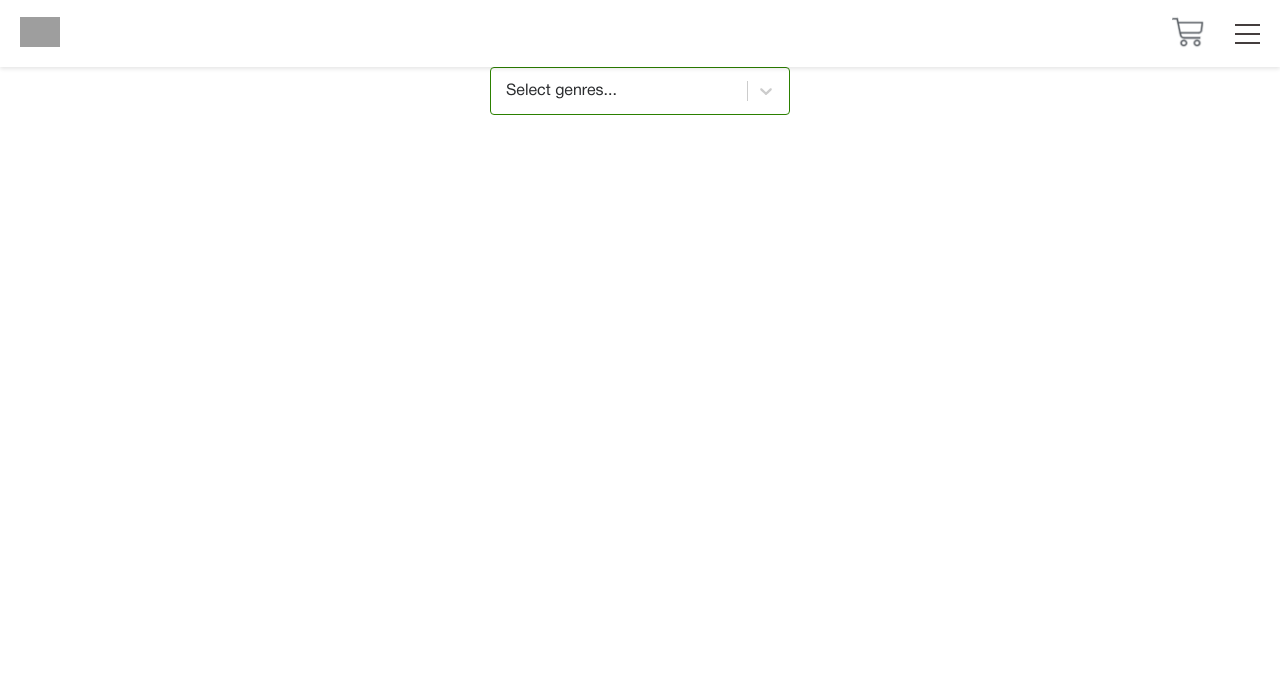
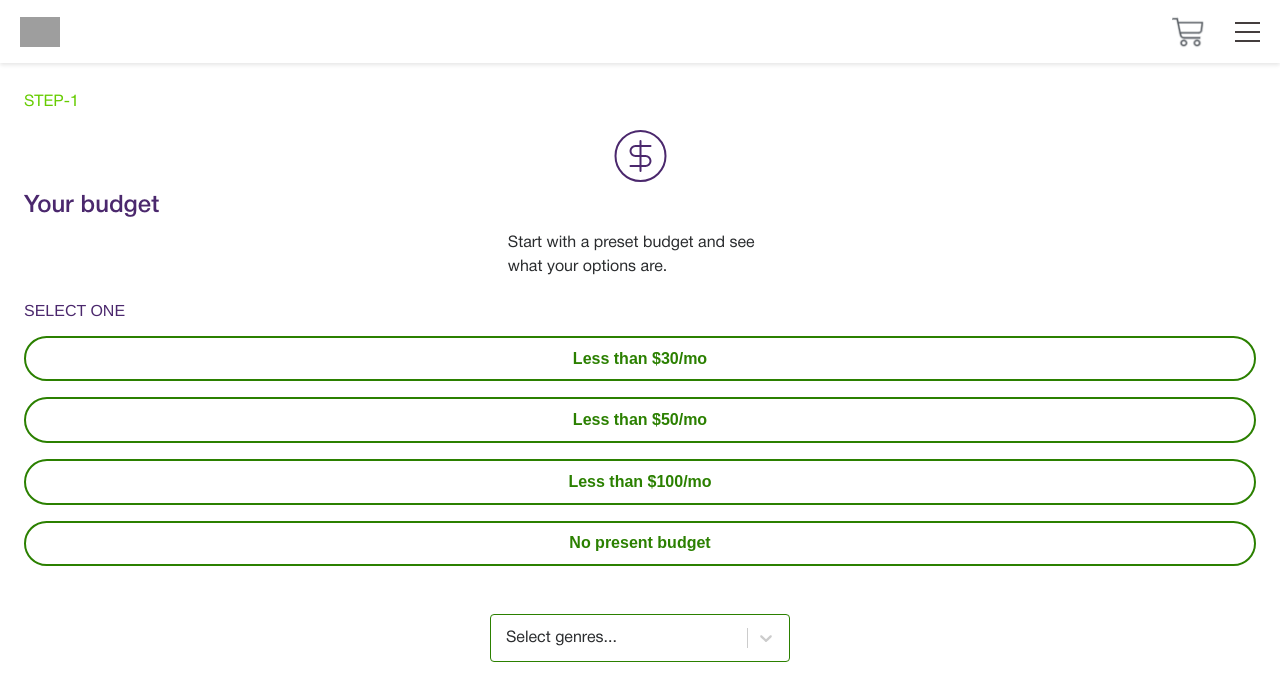
Before and after one commit to nicmart-dev/bundletv, a React (Create React App) app: page / in a window 1280 px wide. Shown: the top 700 px of the page. Built offline with nearby package versions, Linux system fonts and the light colour scheme; grey boxes are pictures that could not be loaded.

Commit message:
add print budget component to page and pretty print

```diff
--- /dev/null
+++ b/src/components/SelectBudget/SelectBudget.jsx
@@ -0,0 +1,28 @@
+import "./SelectBudget.scss";
+import budgetIcon from "../../assets/icons/big-circle-dollar-sign.svg";
+
+const SelectBudget = () => {
+  return (
+    <div className="budget">
+      <p className="budget__step">STEP-1</p>
+      <img src={budgetIcon} alt="budget-icon" className="budget__icon" />
+      <h2 className="budget__title">Your budget</h2>
+      <p className="budget__description">
+        Start with a preset budget and see what your options are.
+      </p>
+      <label className="budget__label">SELECT ONE</label>
+      <div className="budget__btn-container">
+        <button className="budget__btn-container-item">Less than $30/mo</button>
+        <button className="budget__btn-container-item">Less than $50/mo</button>
+        <button className="budget__btn-container-item budget__btn-container-item--active">
+          Less than $100/mo
+        </button>
+        <button className="budget__btn-container-item">
+          No present budget
+        </button>
+      </div>
+    </div>
+  );
+};
+
+export default SelectBudget;
--- a/src/pages/SelectOptions/SelectOptions.jsx
+++ b/src/pages/SelectOptions/SelectOptions.jsx
@@ -1,9 +1,11 @@
 import SelectGenres from "../../components/SelectGenres/SelectGenres";
+import SelectBudget from "../../components/SelectBudget/SelectBudget";
 
 function SelectOptions() {
   return (
     <>
       {/* TODO: Insert Step 1 budget component */}
+      <SelectBudget />
       <SelectGenres />
       {/* Add other steps components */}
     </>
```
Also changed, not shown: src/components/BudgetComponent/Budget.jsx (deleted, +0 -24 lines), src/components/SelectBudget/SelectBudget.scss (renamed from src/components/BudgetComponent/Budget.scss).
